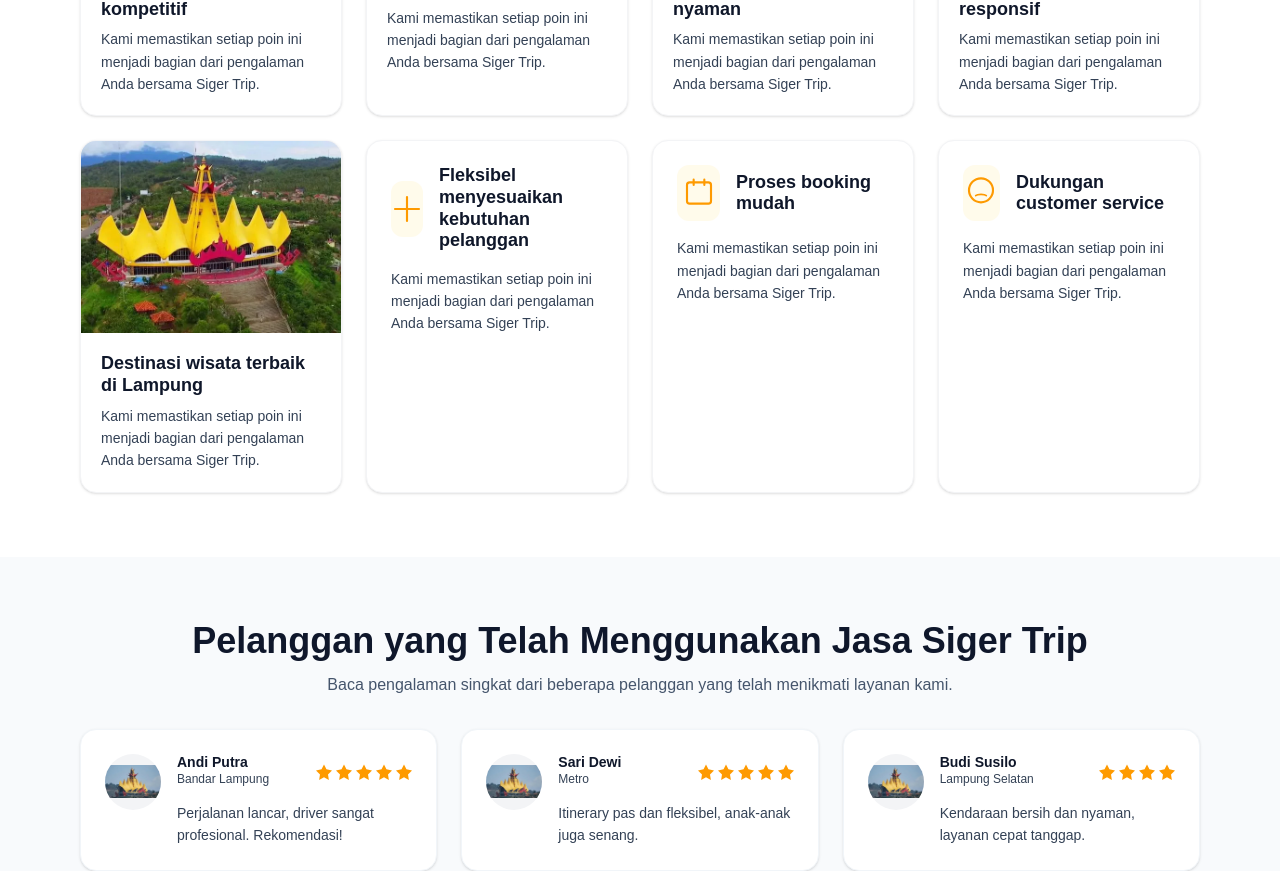
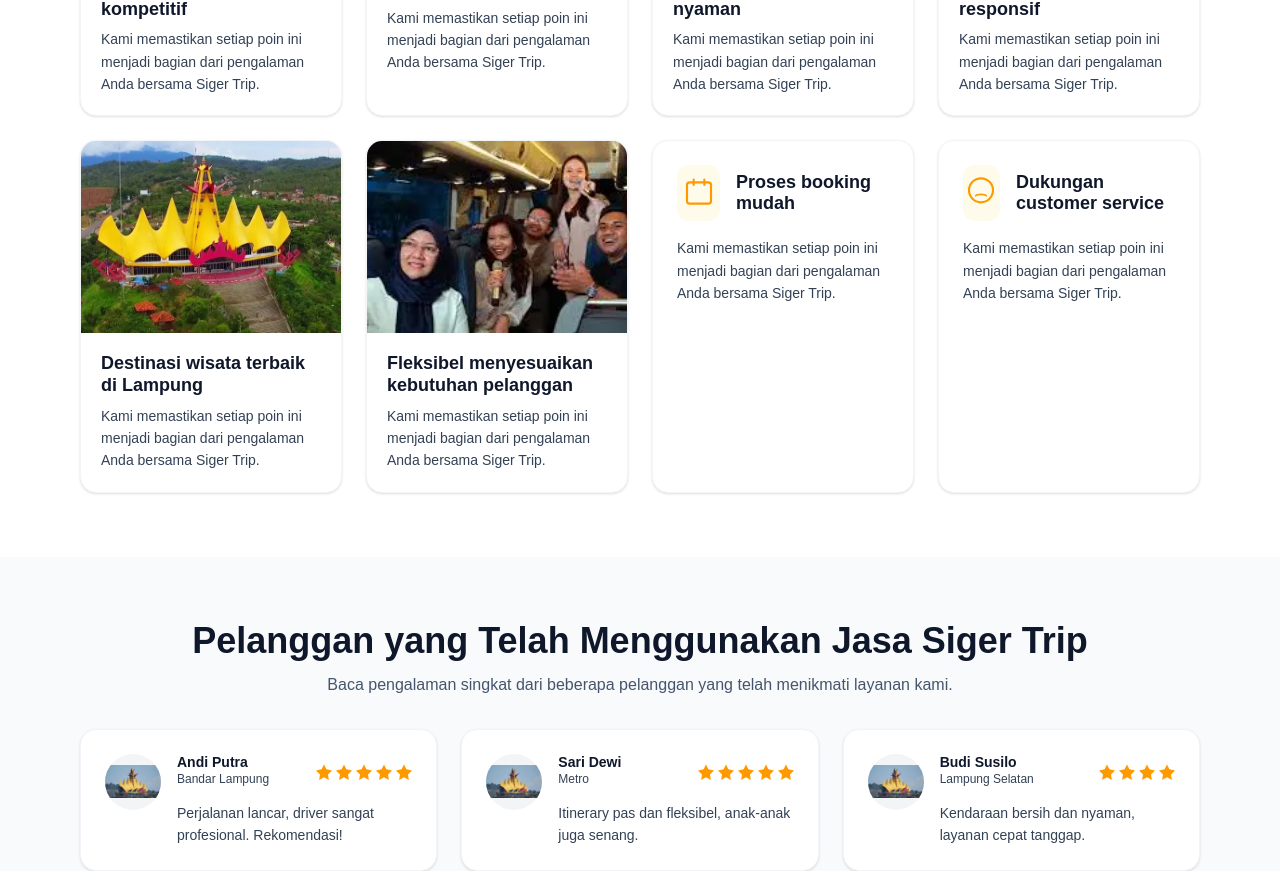
Before and after one commit to Nafiz-547/TI-WEB-24A-ShuangXi, a Next.js app in the folder siger-trip/: page / in a window 1280 px wide. Shown: the part 1887-2758 px from the top of the page. Built offline with nearby package versions, Linux system fonts and the light colour scheme.

Commit message:
tama: mengubah tampilkan cardview dari fleksibel menyesuaikan kebutuhan pelanggan di section keuntungan menggunakan jasa siger trip

```diff
--- a/siger-trip/app/page.tsx
+++ b/siger-trip/app/page.tsx
@@ -114,9 +114,7 @@ export default function HomePage() {
               { title: 'Kendaraan bersih dan nyaman', image: '/images/Kendaraan bersih dan nyaman.webp', alt: 'Kendaraan bersih dan nyaman', useImage: true },
               { title: 'Pelayanan ramah dan responsif', image: '/images/Pelayanan ramah dan responsif home.webp', alt: 'Pelayanan ramah dan responsif', useImage: true },
               { title: 'Destinasi wisata terbaik di Lampung', image: '/images/gedung siger home.webp', alt: 'Destinasi wisata terbaik di Lampung', useImage: true },
-              { title: 'Fleksibel menyesuaikan kebutuhan pelanggan', icon: (
-                <svg className="h-8 w-8 text-amber-500" viewBox="0 0 24 24" fill="none" xmlns="http://www.w3.org/2000/svg"><path d="M3 12h18M12 3v18" stroke="currentColor" strokeWidth="1.6" strokeLinecap="round"/></svg>
-              )},
+              { title: 'Fleksibel menyesuaikan kebutuhan pelanggan', image: '/images/fleksibel menyesuaikan kebutuhan pelanggan.webp', alt: 'Fleksibel menyesuaikan kebutuhan pelanggan', useImage: true },
               { title: 'Proses booking mudah', icon: (
                 <svg className="h-8 w-8 text-amber-500" viewBox="0 0 24 24" fill="none" xmlns="http://www.w3.org/2000/svg"><rect x="3" y="4" width="18" height="16" rx="2" stroke="currentColor" strokeWidth="1.6"/><path d="M16 2v4M8 2v4" stroke="currentColor" strokeWidth="1.6" strokeLinecap="round"/></svg>
               )},
```
